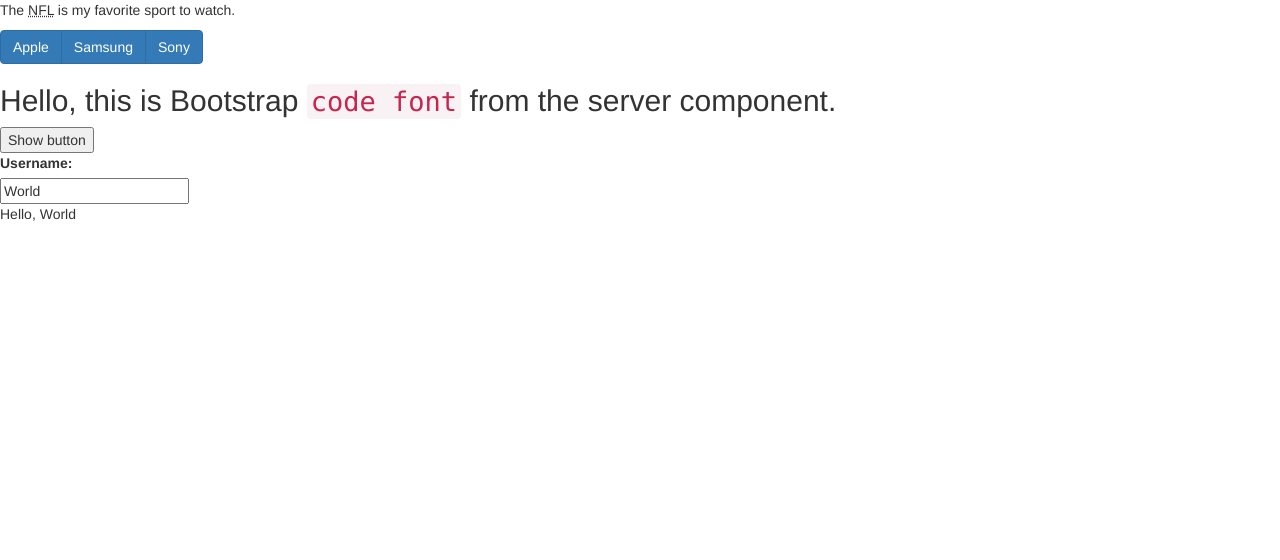
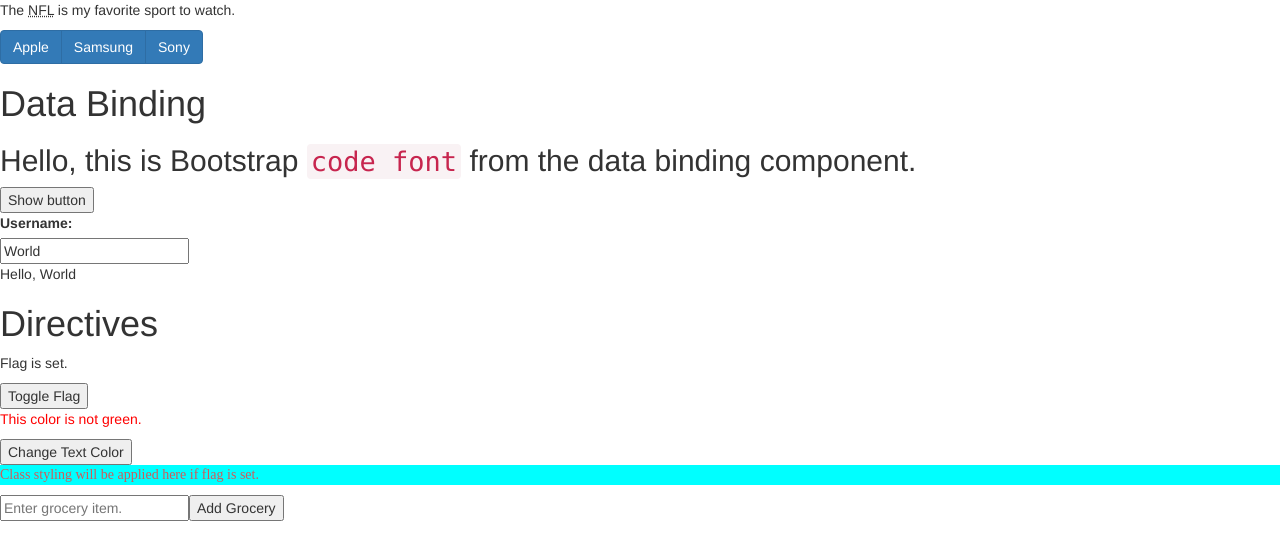
Before and after one commit to mpresident14/AngularExample, an Angular app: page / in a window 1280 px wide. Shown: the top 560 px of the page. Built offline with nearby package versions, Linux system fonts and the light colour scheme.

Commit message:
Add directives

```diff
--- a/src/app/app.component.html
+++ b/src/app/app.component.html
@@ -11,5 +11,6 @@
   <button type="button" class="btn btn-primary">Sony</button>
 </div>
 
-<!--"Import" server component html-->
+<!--"Import" other components' html-->
 <app-databinding></app-databinding>
+<app-directives></app-directives>
--- a/src/app/app.module.ts
+++ b/src/app/app.module.ts
@@ -4,11 +4,13 @@
 
 import { AppComponent } from './app.component';
 import { DataBinding } from './databinding/databinding.component';
+import { DirectivesComponent } from './directives/directives.component';
 
 @NgModule({
   declarations: [
     AppComponent,
-    DataBinding
+    DataBinding,
+    DirectivesComponent
   ],
   imports: [
     BrowserModule,
--- a/src/app/databinding/databinding.component.html
+++ b/src/app/databinding/databinding.component.html
@@ -1,5 +1,6 @@
+<h1>Data Binding</h1>
 <!--String interpolation-->
-<h2>{{ greeting }}, this is Bootstrap <code>code font</code> from the server component.</h2>
+<h2>{{ greeting }}, this is Bootstrap <code>code font</code> from the data binding component.</h2>
 <!--Event binding-->
 <button (click)="toggleHideButton()">Show button</button>
 <!--Property binding-->
--- /dev/null
+++ b/src/app/directives/directives.component.css
@@ -0,0 +1,6 @@
+.myStyle {
+    border-color: darkgreen;
+    background-color: aqua;
+    font-family: cursive;
+    color: indianred;
+}
--- /dev/null
+++ b/src/app/directives/directives.component.html
@@ -0,0 +1,23 @@
+<h1>Directives</h1>
+
+<!--ngIf-->
+<p *ngIf="flag">Flag is set.</p>
+<p *ngIf="!flag">Flag is not set.</p>
+<button (click)="toggleFlag()">Toggle Flag</button>
+
+<!--ngIf else, ngStyle-->
+<div [ngStyle]="{color: colors[colorIndex]}">
+    <p *ngIf="colors[colorIndex] === 'green'; else elseblock">This color is green.</p>
+    <ng-template #elseblock>
+        <p>This color is not green.</p>
+    </ng-template>
+</div>
+<button (click)="changeColor()">Change Text Color</button>
+
+<!--ngClass-->
+<p [ngClass]="{myStyle: flag}">Class styling will be applied here if flag is set.</p>
+
+<!--ngFor-->
+<input type="text" placeholder="Enter grocery item." [(ngModel)]="currentGrocery">
+<button (click)="addGroceryItem()">Add Grocery</button>
+<li *ngFor="let groceries of groceryList">{{ groceries }}</li>
--- /dev/null
+++ b/src/app/directives/directives.component.ts
@@ -0,0 +1,37 @@
+import { Component, OnInit } from '@angular/core';
+
+@Component({
+  selector: 'app-directives',
+  templateUrl: './directives.component.html',
+  styleUrls: ['./directives.component.css']
+})
+export class DirectivesComponent implements OnInit {
+
+  constructor() {}
+
+  ngOnInit() {}
+
+  flag : boolean = true;
+  colors : string[] = ["red", "blue", "green", "violet"];
+  colorIndex = 0;
+  groceryList : string[] = [];
+  currentGrocery : string = "";
+
+  toggleFlag() : void {
+    this.flag = !this.flag;
+  }
+
+  changeColor() : void {
+    this.colorIndex = (this.colorIndex + 1) % this.colors.length;
+  }
+
+  addGroceryItem() : void {
+    if (this.currentGrocery === "") {
+      return;
+    }
+
+    this.groceryList.push(this.currentGrocery);
+    this.currentGrocery = "";
+  }
+
+}
```
Also changed, not shown: 1 other file (tests, documents, lock files or other folders).
